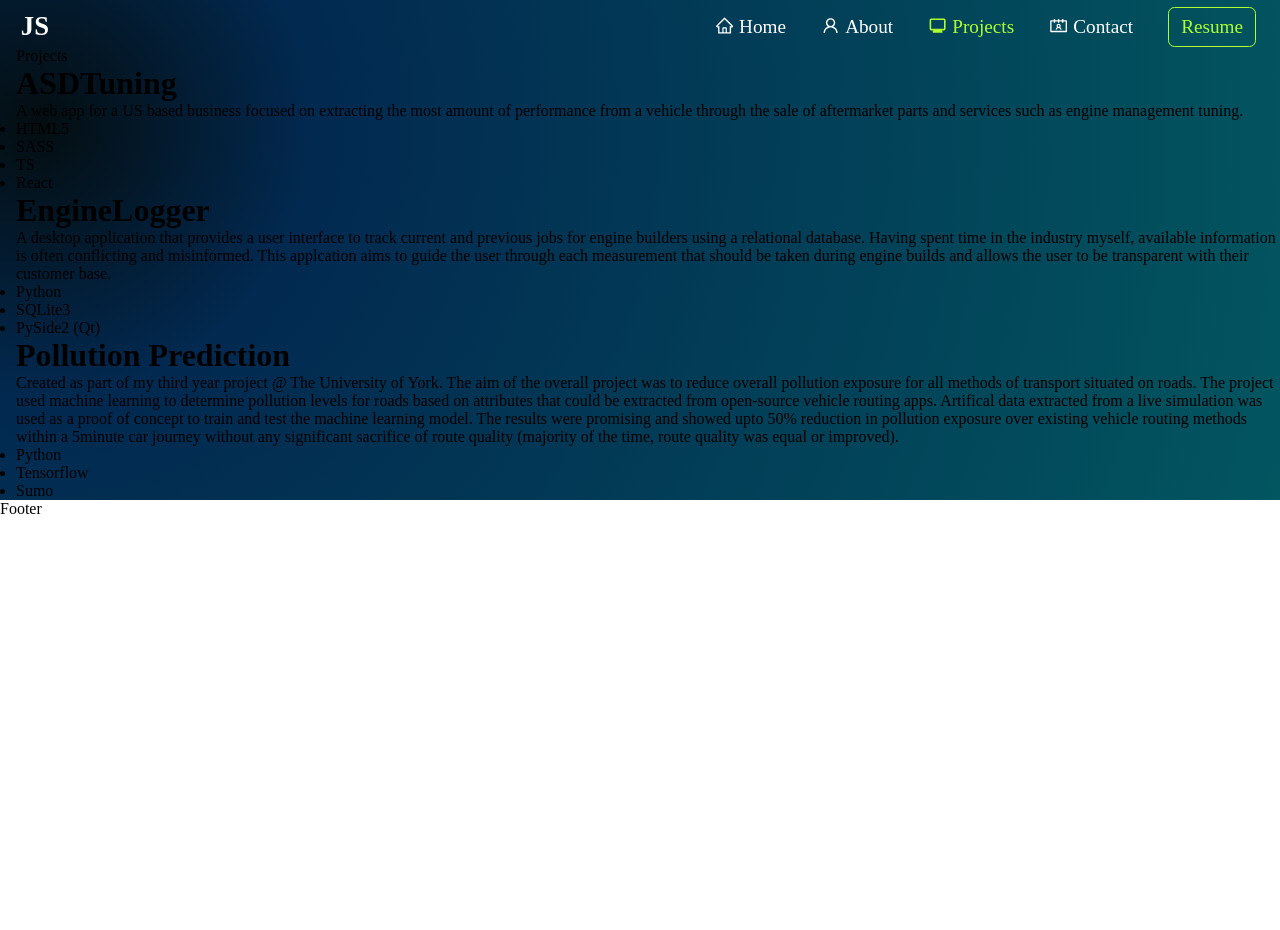
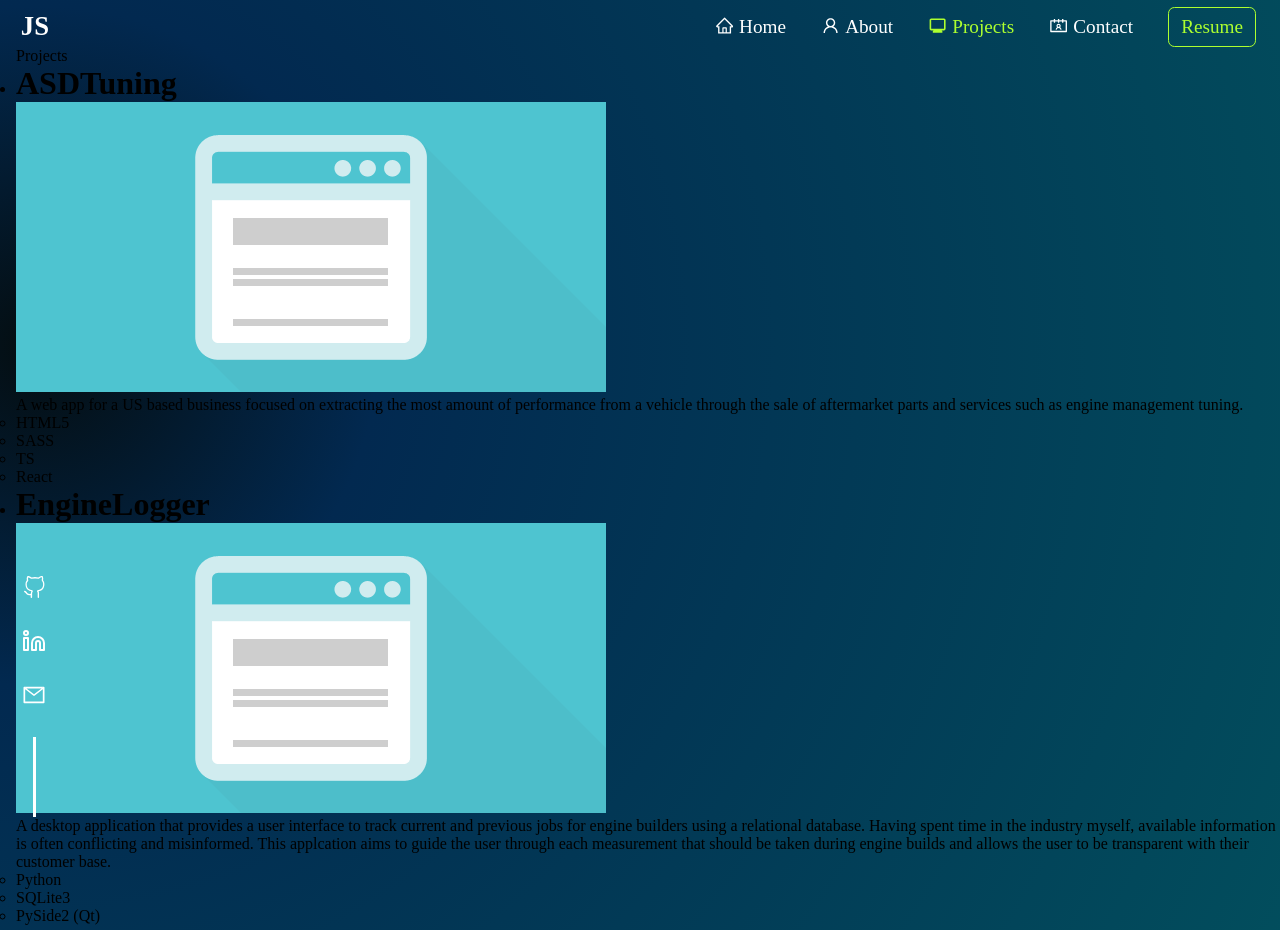
Before and after one commit to JSchoonbrood/Portfolio, a React (Create React App) app: page /projects in a window 1280 px wide. Shown: the top 930 px of the page. Built offline with nearby package versions, Linux system fonts and the light colour scheme.

Commit message:
Layout changes

```diff
--- a/src/components/projects/Projects.tsx
+++ b/src/components/projects/Projects.tsx
@@ -1,13 +1,18 @@
 import React from "react";
+import placeholder from "./../../images/placeholder.png"
+import "./projects.scss"
 
 const Projects = () => {
 	return (
 		<div>
 			Projects
 			<div className="featured-projects">
-				<div className="ASDTuning">
-					<h1>ASDTuning</h1>
-					<p>
+				<ul>
+					<li>
+						<div className="project">
+							<h1 className="title">ASDTuning</h1>
+							<img src={placeholder} className="image" alt="placeholder"></img>
+							<p className="description">
 								A web app for a US based business focused on extracting the most
 								amount of performance from a vehicle through the sale of aftermarket
 								parts and services such as engine management tuning.
@@ -21,9 +26,12 @@ const Projects = () => {
 								<li>React</li>
 							</ul>
 						</div>
-				<div className="EngineLogger">
-					<h1>EngineLogger</h1>
-					<p>
+					</li>
+					<li>
+						<div className="project">
+							<h1 className="title">EngineLogger</h1>
+							<img src={placeholder} className="image" alt="placeholder"></img>
+							<p className="description">
 								A desktop application that provides a user interface to track
 								current and previous jobs for engine builders using a relational
 								database. Having spent time in the industry myself, available
@@ -40,9 +48,12 @@ const Projects = () => {
 								<li>PySide2 (Qt)</li>
 							</ul>
 						</div>
-				<div className="Vehicle Pollution Routing">
-					<h1>Pollution Prediction</h1>
-					<p>
+					</li>
+					<li>
+						<div className="project">
+							<h1 className="title">Pollution Prediction</h1>
+							<img src={placeholder} className="image" alt="placeholder"></img>
+							<p className="description">
 								Created as part of my third year project @ The University of York.
 								The aim of the overall project was to reduce overall pollution
 								exposure for all methods of transport situated on roads. The project
@@ -63,6 +74,8 @@ const Projects = () => {
 								<li>Sumo</li>
 							</ul>
 						</div>
+					</li>
+				</ul>
 			</div>
 			<div className="other-projects"></div>
 		</div>
--- /dev/null
+++ b/src/components/projects/projects.scss
@@ -0,0 +1,3 @@
+.featured-projects {
+  display: grid;
+}
```
Also changed, not shown: src/images/placeholder.png (added). Lines whose indentation alone changed are shown as unchanged.
